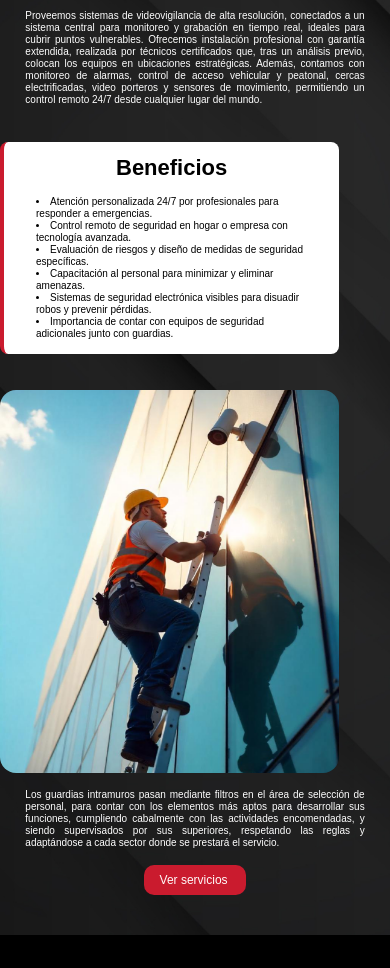
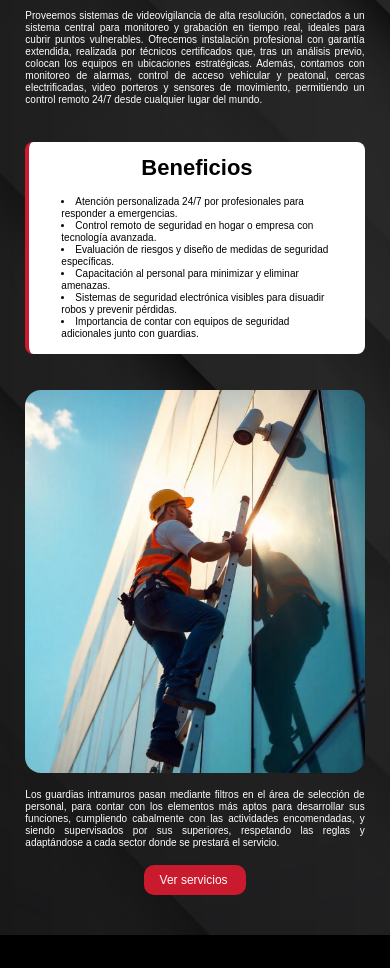
Before and after one commit to dragonbnr/dragonbnr, a Next.js app: page /Servicios/Dispositivos in a window 390 px wide. Shown: the part 980-1948 px from the top of the page. Built offline with nearby package versions, Linux system fonts and the light colour scheme.

Commit message:
Refactor DispositivosSection layout for improved alignment and responsiveness

```diff
--- a/src/components/Dispositivos/DispositivosSection.jsx
+++ b/src/components/Dispositivos/DispositivosSection.jsx
@@ -63,7 +63,7 @@
         mundo.
       </p>
 
-      <div className="w-full flex flex-col md:flex-row md:justify-center md:gap-4 md:px-12">
+      <div className="w-full flex flex-col md:flex-row justify-center items-center md:gap-4 md:px-12">
       <div className="w-[87%] h-auto  mt-[20px] mb-4 z-10">
         <div className="w-full h-[212px] md:h-[600px] bg-white rounded-lg border-l-4 border-[#ca1b2e] flex flex-col items-center justify-center">
           <h3 className="max-w-[220.70px] w-full text-center text-black text-[22px] md:text-[30px] font-bold leading-6 mb-4  ">
```
